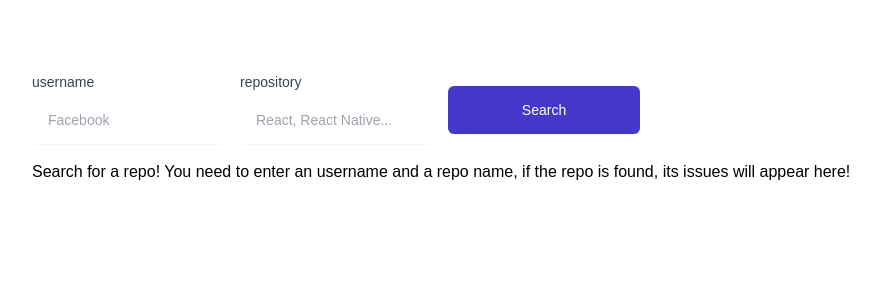
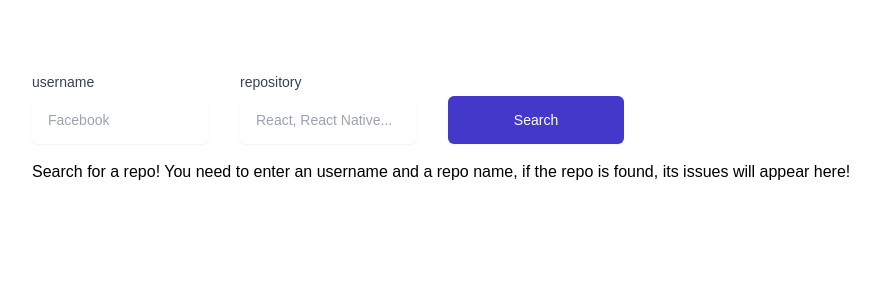
Before and after one commit to AlvaroJSnish/teralco-test, a Next.js app: page / in a window 1280 px wide. Shown: the top 300 px of the page, without its empty margins (0-880 px from the left). Built offline with nearby package versions, Linux system fonts and the light colour scheme.

Commit message:
Fixed inputs/button styles on small devices

```diff
--- a/components/Button/index.tsx
+++ b/components/Button/index.tsx
@@ -3,11 +3,16 @@ import styles from "./styles.module.css";
 interface ButtonProps {
   type: "button" | "submit" | "reset";
   text: string;
+  classname?: string;
 }
 
-export default function Button({ type, text = "" }: ButtonProps): JSX.Element {
+export default function Button({
+  type,
+  text = "",
+  classname,
+}: ButtonProps): JSX.Element {
   return (
-    <div>
+    <div className={classname}>
       <label htmlFor={type} className={styles.label}>
         Submit
       </label>
--- a/components/Button/styles.module.css
+++ b/components/Button/styles.module.css
@@ -1,5 +1,5 @@
 .button {
-  @apply shadow-sm focus:ring-indigo-500 focus:border-indigo-500 block w-48 h-12 sm:text-sm border-gray-300 rounded-md mb-4 px-4 mt-1 bg-indigo-700 text-white ml-4;
+  @apply shadow-sm focus:ring-indigo-500 focus:border-indigo-500 block w-48 h-12 sm:text-sm border-gray-300 rounded-md mb-4 px-4 mt-1 bg-indigo-700 text-white w-full sm:w-44;
 }
 
 .label {
--- a/components/Input/index.tsx
+++ b/components/Input/index.tsx
@@ -22,7 +22,7 @@ export default function Input({
         type="text"
         id={inputName}
         name={inputName}
-        className={styles.input}
+        className={`${styles.input}`}
         placeholder={placeholder}
         defaultValue={defaultValue}
       />
--- a/components/Input/styles.module.css
+++ b/components/Input/styles.module.css
@@ -1,5 +1,5 @@
 .input {
-  @apply shadow-sm focus:ring-indigo-500 focus:border-indigo-500 block w-48 h-12 sm:text-sm border-gray-300 rounded-md mb-4 px-4 mt-1;
+  @apply shadow-sm focus:ring-indigo-500 focus:border-indigo-500 block w-48 h-12 sm:text-sm border-gray-300 rounded-md mb-4 px-4 mt-1 w-full sm:w-44;
 }
 
 .label {
--- a/views/Home/index.tsx
+++ b/views/Home/index.tsx
@@ -27,17 +27,22 @@ export default function Home({ issues, error }: HomeProps): JSX.Element {
         <div className="px-4 py-8 sm:px-0">
           <form action="/" className="flex items-center sm:flex-row flex-col">
             <Input
+              classname="w-full sm:w-48"
               inputName="username"
               placeholder="Facebook"
               defaultValue={router.query.username as string}
             />
             <Input
-              classname="ml-4"
+              classname="sm:ml-4 w-full sm:w-48"
               inputName="repository"
               placeholder="React, React Native..."
               defaultValue={router.query.repository as string}
             />
-            <Button type="submit" text="Search" />
+            <Button
+              classname="w-full sm:w-48 sm:ml-4 sm:mt-5"
+              type="submit"
+              text="Search"
+            />
           </form>
           {issues && issues.length > 0 ? (
             <div>
```
